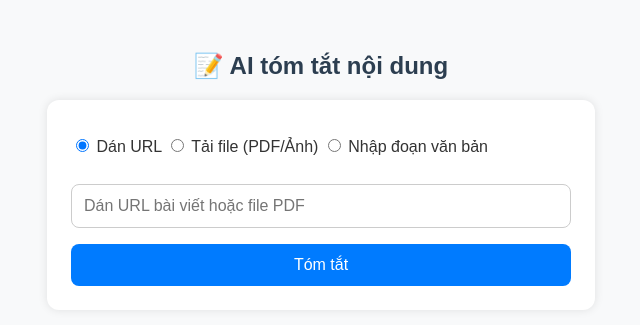
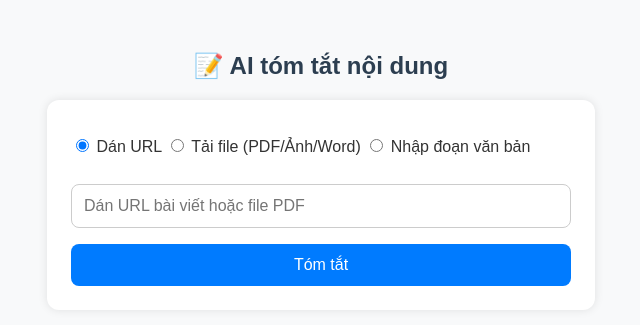
Before and after one commit to minhnt324/gemini-sumAI, a Flask app: page / in a window 1280 px wide. Shown: the top 325 px of the page, without its empty margins (319-959 px from the left). Run offline with Flask 3, Linux system fonts and the light colour scheme.

Commit message:
Update index.html

```diff
--- a/templates/index.html
+++ b/templates/index.html
@@ -17,7 +17,7 @@
   <form method="POST" enctype="multipart/form-data">
     <div class="option-block">
       <label><input type="radio" name="input_type" value="url" checked onchange="updateInput()"> Dán URL</label>
-      <label><input type="radio" name="input_type" value="file" onchange="updateInput()"> Tải file (PDF/Ảnh)</label>
+      <label><input type="radio" name="input_type" value="file" onchange="updateInput()"> Tải file (PDF/Ảnh/Word)</label>
       <label><input type="radio" name="input_type" value="text" onchange="updateInput()"> Nhập đoạn văn bản</label>
     </div>
 
@@ -26,8 +26,8 @@
     </div>
 
     <div id="file-input" class="hidden">
-      <p>📎 Upload ảnh hoặc PDF:</p>
-      <input type="file" name="file" accept="image/*,application/pdf" />
+      <p>📎 Upload ảnh, PDF hoặc Word (.docx):</p>
+      <input type="file" name="file" accept="image/*,application/pdf,application/vnd.openxmlformats-officedocument.wordprocessingml.document" />
     </div>
 
     <div id="text-input" class="hidden">
```
